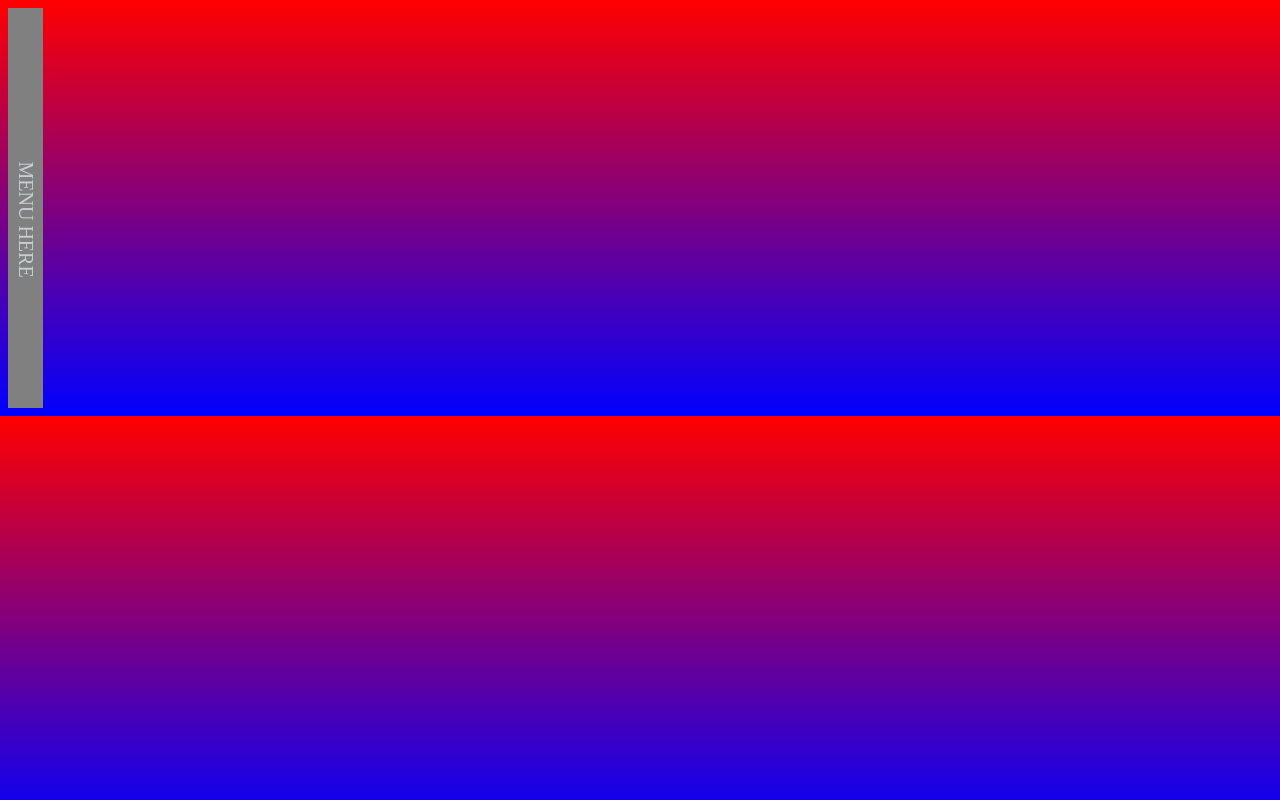
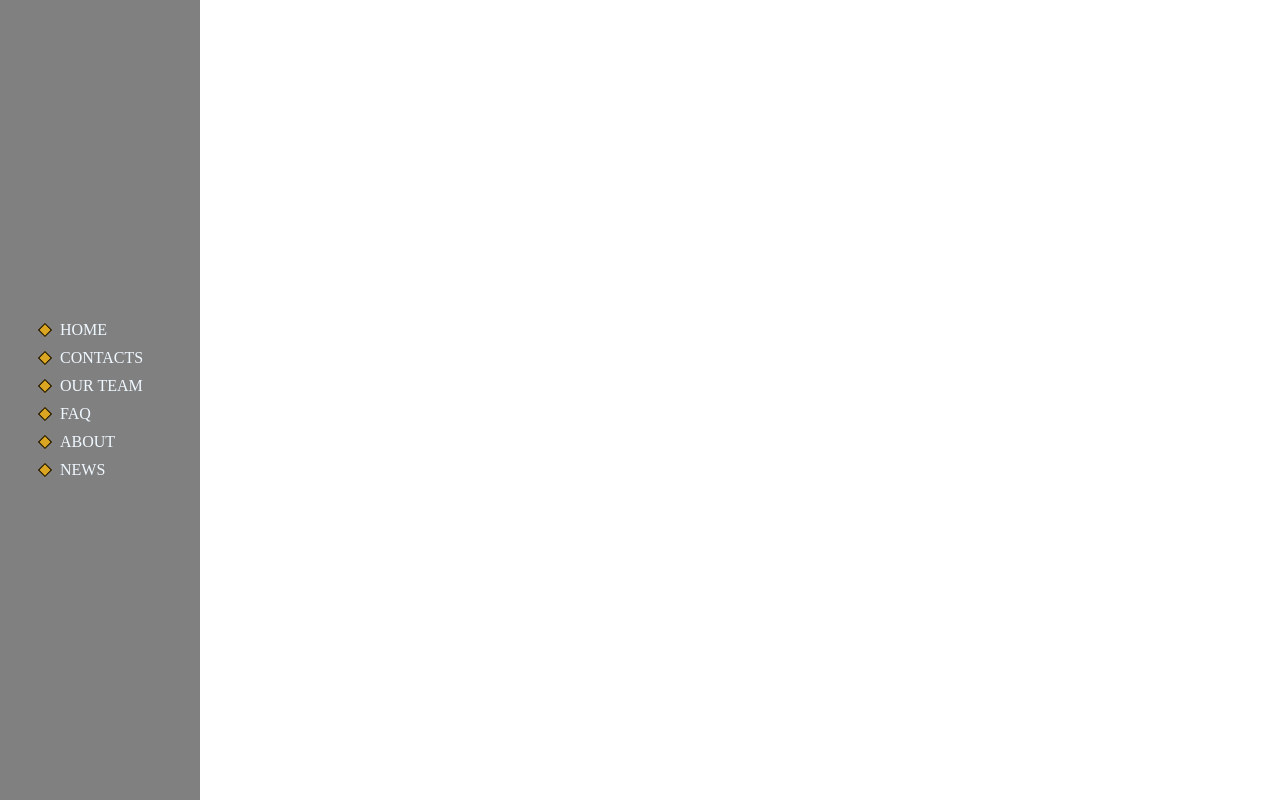
Before and after one commit to MaksimKhandeshyn/HW-27, a plain HTML site: page index.html in a window 1280 px wide. Drawn offline with Linux system fonts and the light colour scheme; a web font is replaced by a local one.

Commit message:
menu bar is done

```diff
--- a/css/style.css
+++ b/css/style.css
@@ -1,43 +1,71 @@
+html {
+  box-sizing: border-box;
+}
+*, *::before, *::after {
+  box-sizing: inherit;
+}
 body {
-  background: linear-gradient(to bottom, red, blue);
+  margin: 0;
 }
+a {
+  text-decoration: none;
+}
+ul {
+  list-style: none;
+}
+.menu {
+  position: relative;
+  background-color: grey;
+  width: 100px;
+  height: 100vh;
+  display: flex;
+  justify-content: center;
+  align-items: center;
 
-
-.menu {
-  background-color: grey;
-  width: 35px;
-  height: 400px;
-  display: flex;
 }
-.container {
-  overflow: hidden;
-  position: relative;
+.menu:hover .menu-list{
+  transform: translate(-100px);
 }
-.menu-list {
-  /* overflow: hidden; */
-  position: absolute;
-  left: -10px;
-}
-.menu-link {
-  text-decoration: none;
-  color: aliceblue;
-  text-transform: uppercase;
-}
-.menu-text {
-  width: 140px;
-  height: 140px;
-  position: absolute;
-  top: 200px;
-  left: -45px;
-}
-.title-link {
+.title-text {
   font-size: 20px;
   transform: rotate(90deg);
   text-transform: uppercase;
   font-family: "Imbue";
-  color: rgb(198, 206, 213);
+  color: white;
 }
-.title-link:hover .container {
-  overflow: visible;
-  width: 400px;
+.menu-list {
+  position: absolute;
+  left: 100px;
+  width: 200px;
+  background-color: gray;
+  height: 100vh;
+  display: flex;
+  flex-direction: column;
+  justify-content: center;
+  padding: 50px 10px 50px 40px;
+  transform: translate(-300px);
+  transition: transform 250ms cubic-bezier(0.4, 0, 0.2, 1);
 }
+.menu-item + .menu-item{
+  margin-top: 10px;
+}
+.menu-link {
+  color: aliceblue;
+  text-transform: uppercase;
+  transition-property: color;
+  transition-duration: 250ms;
+  transition-timing-function: cubic-bezier(0.4, 0, 0.2, 1);
+}
+.menu-link::before {
+  content: "";
+  display: inline-block;
+  margin-right: 10px;
+  width: 10px;
+  height: 10px;
+  background-color: goldenrod;
+  border: 1px solid black;
+  transform: rotate(45deg);
+}
+.menu-link:hover {
+  color: goldenrod;
+}
--- a/index.html
+++ b/index.html
@@ -14,23 +14,19 @@
   </head>
   <body>
     <div class="menu">
-      <div class="container">
+      <h2 class="title-text">Menu here</h2>
       <ul class="menu-list">
-          <li class="menu-item"><a href="#" class="menu-link link">Home</a></li>
+        <li class="menu-item"><a href="#" class="menu-link">Home</a></li>
         <li class="menu-item">
-            <a href="#" class="menu-link link">Contacts</a>
+          <a href="#" class="menu-link">Contacts</a>
         </li>
         <li class="menu-item">
-            <a href="#" class="menu-link link">Our team</a>
+          <a href="#" class="menu-link">Our team</a>
         </li>
-          <li class="menu-item"><a href="#" class="menu-link link">faq</a></li>
-          <li class="menu-item"><a href="#" class="menu-link link">about</a></li>
-          <li class="menu-item"><a href="#" class="menu-link link">news</a></li>
+        <li class="menu-item"><a href="#" class="menu-link">faq</a></li>
+        <li class="menu-item"><a href="#" class="menu-link">about</a></li>
+        <li class="menu-item"><a href="#" class="menu-link">news</a></li>
       </ul>
-      </div>
-      <div class="menu-text">
-        <p class="title-link">Menu here</p>
-      </div>
     </div>
   </body>
 </html>
```
Lines whose indentation alone changed are shown as unchanged.
